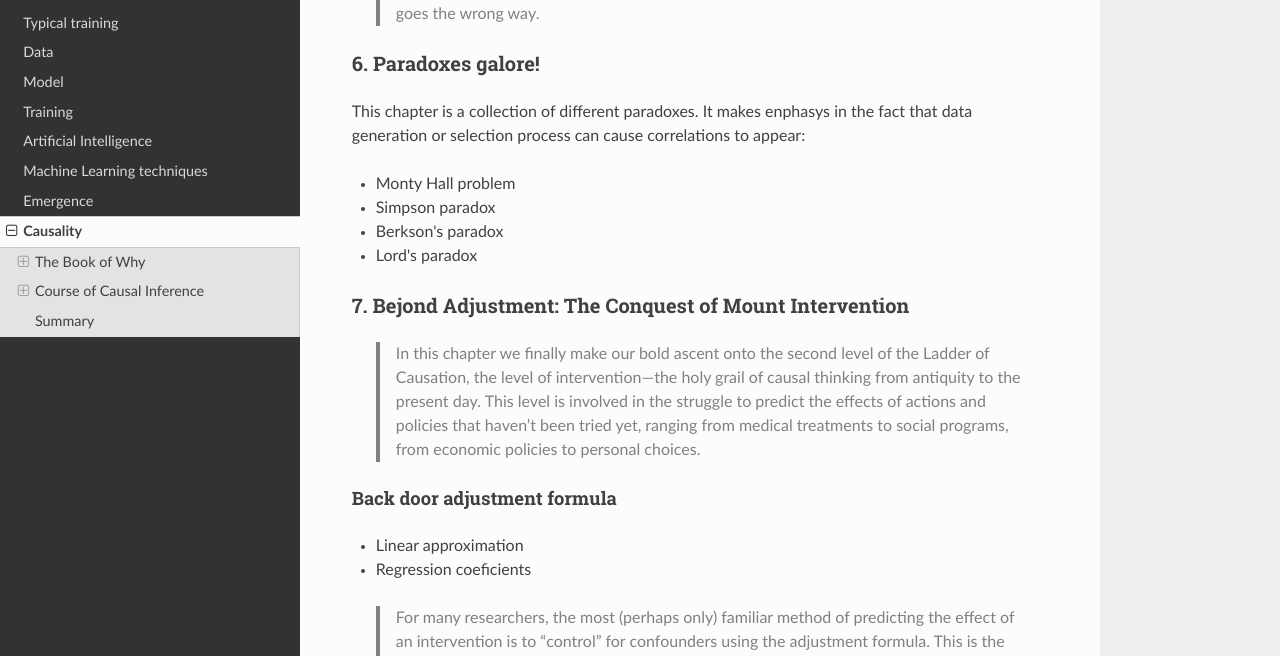
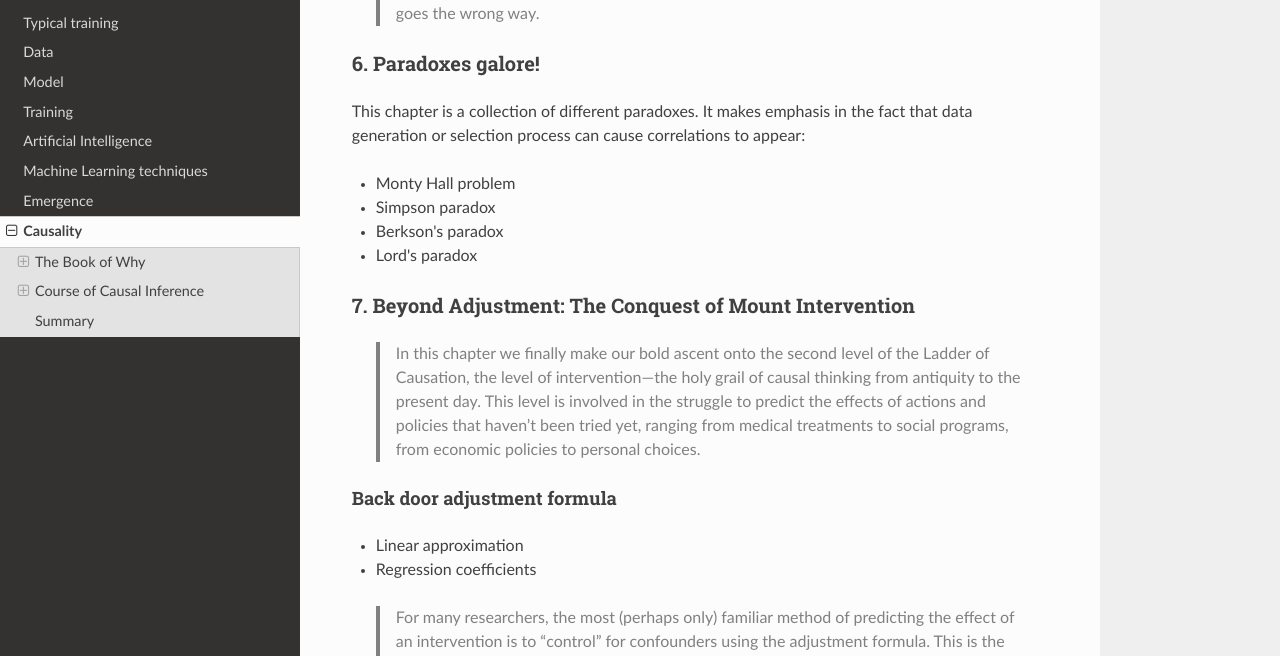
Before and after one commit to ironbar/mnist_universe, an MkDocs documentation site: the page built from docs/08_causality.md, in a window 1280 px wide and 900 px high, scrolled down 9429 px. Shown: the part 156-812 px from the top of the window. Built offline with MkDocs 1.6.1, drawn with Linux system fonts in a browser that asks for light colours; nearby versions of some CDN libraries; formulas are drawn with MathJax 3; some of the changed text lies outside the part shown.

Commit message:
fix typos

```diff
--- a/docs/08_causality.md
+++ b/docs/08_causality.md
@@ -271,21 +271,21 @@ This are the rules to stop the flow of information throught any individual junct
 
 ### 6. Paradoxes galore!
 
-This chapter is a collection of different paradoxes. It makes enphasys in the fact that data generation or selection process can cause correlations to appear:
+This chapter is a collection of different paradoxes. It makes emphasis in the fact that data generation or selection process can cause correlations to appear:
 
 - Monty Hall problem
 - Simpson paradox
 - Berkson's paradox
 - Lord's paradox
 
-### 7. Bejond Adjustment: The Conquest of Mount Intervention
+### 7. Beyond Adjustment: The Conquest of Mount Intervention
 
 > In this chapter we finally make our bold ascent onto the second level of the Ladder of Causation, the level of intervention—the holy grail of causal thinking from antiquity to the present day. This level is involved in the struggle to predict the effects of actions and policies that haven’t been tried yet, ranging from medical treatments to social programs, from economic policies to personal choices.
 
 #### Back door adjustment formula
 
 - Linear approximation
-- Regression coeficients
+- Regression coefficients
 
 > For many researchers, the most (perhaps only) familiar method of predicting the effect of an intervention is to “control” for confounders using the adjustment formula. This is the method to use if you are confident that you have data on a sufficient set of variables (called deconfounders) to block all the back-door paths between the intervention and the outcome. To do this, we measure the average causal effect of an intervention by first estimating its effect at each “level,” or stratum, of the deconfounder. We then compute a weighted average of those strata, where each stratum is weighted according to its prevalence in the population. If, for example, the deconfounder is gender, we first estimate the causal effect for males and females. Then we average the two, if the population is (as usual) half male and half female.
 
```
Also changed, not shown: other parts of docs/08_causality.md (+2 -2 lines).
